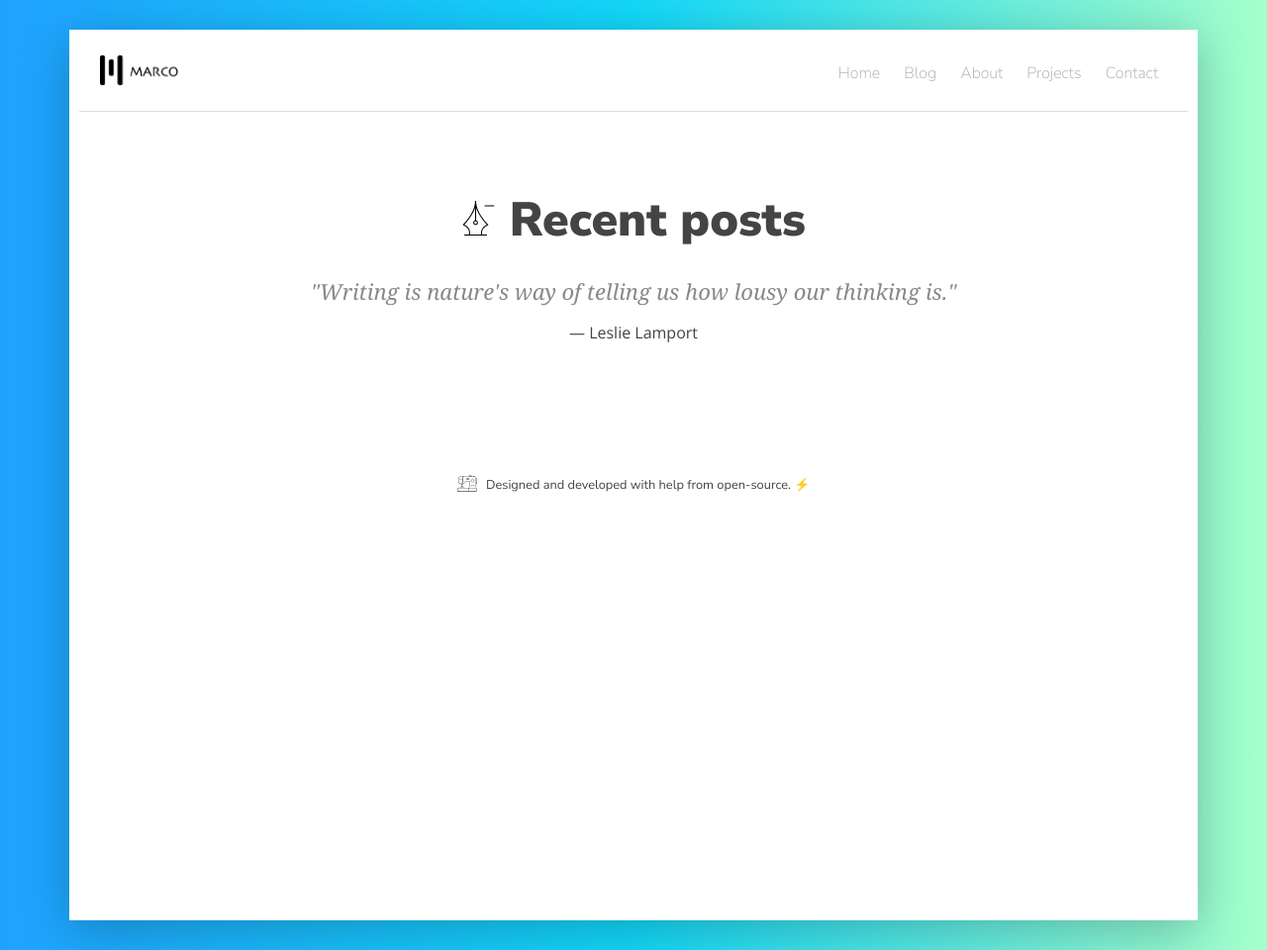
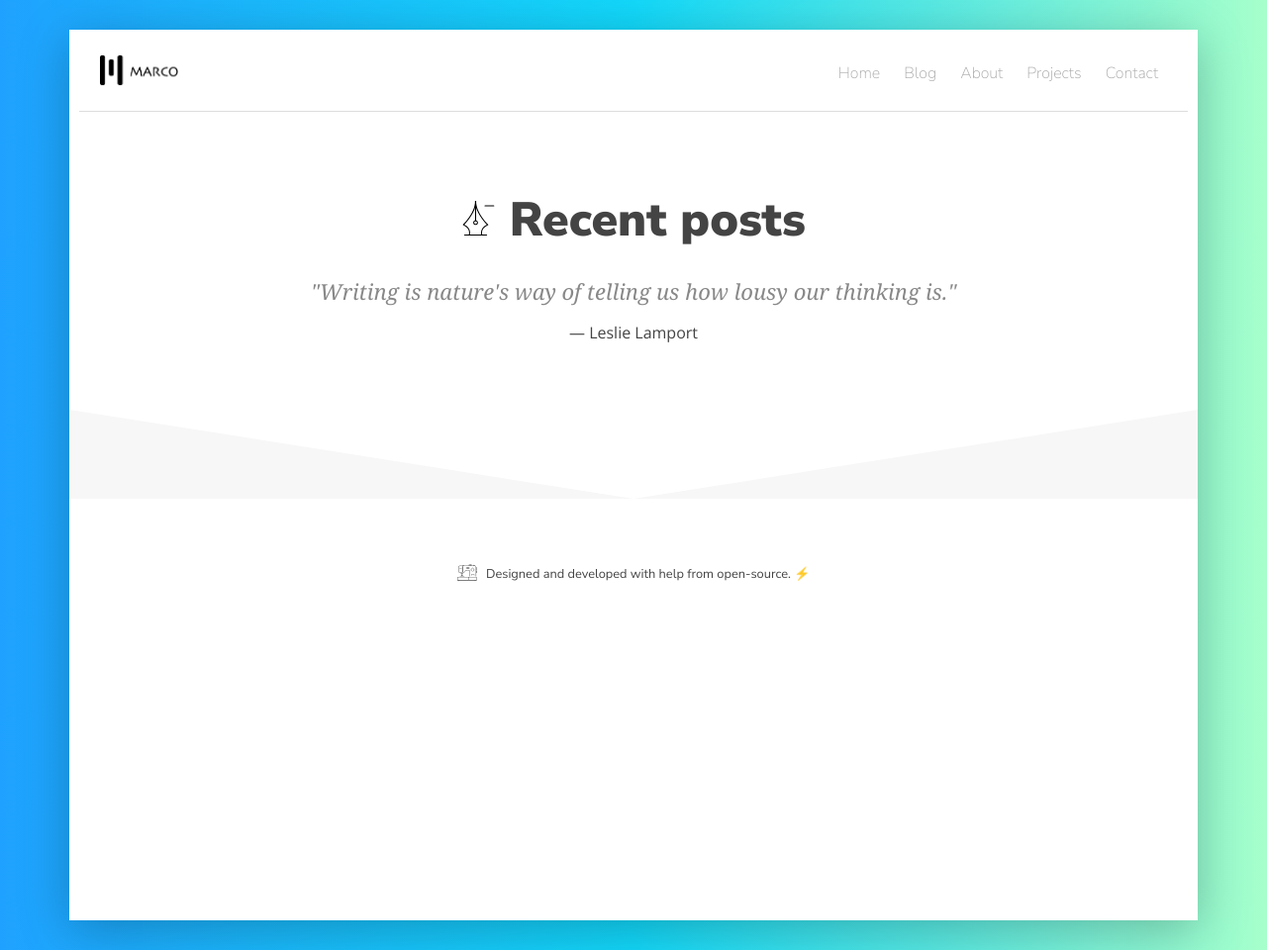
Before and after one commit to marcoroganovic/marcoroganovic.github.io, a Jekyll site: the page built from blog/index.html, in a window 1280 px wide. Shown: the whole page at 99% size. Built offline with Jekyll 4.4.1, drawn with Linux system fonts in a browser that asks for light colours; nearby versions of some CDN libraries; the list of posts is cut into pages by our own code.

Commit message:
add nice separators between section with transparent borders

```diff
--- a/blog/index.html
+++ b/blog/index.html
@@ -4,18 +4,21 @@ title: Blog | Marco Roganovic
 include_blog_script: true
 ---
 
-<div class="blog-intro">
+<section class="blog-intro">
   <h1>
     <img src="/images/pen.svg" />
     Recent posts
     </h1>
     <em>&quot;quote&quot;</em>
   <p>&mdash; author</p>
+</section>
+
+<div class="border-separator">
+  <div class="separator-left"></div>
+  <div class="separator-right"></div>
 </div>
 
-<!-- Blog intro end -->
-
-<div class="blog-posts">
+<section class="blog-posts">
 
   {% for post in paginator.posts %}
     {% assign post_modulo = forloop.index | modulo: 2 %}
@@ -38,12 +41,11 @@ include_blog_script: true
       </div>
     </div>
   {% endfor %}
-
-</div>
+</section>
 
 <!-- Blog posts end -->
 {% if paginator.total_posts > 6 %}
-<div class="blog-pagination bg-alternate">
+<section class="blog-pagination bg-alternate">
 
   <ul>
     {% for page in (1..paginator.total_pages) %}
@@ -55,5 +57,5 @@ include_blog_script: true
     {% endfor %}
   </ul>
 
-</div>
+</section>
 {% endif %}
--- a/css/styles.css
+++ b/css/styles.css
@@ -94,7 +94,7 @@ header nav a {
 }
 
 #particles {
-  height: 480px;
+  height: 450px;
 }
 
 #intro {
@@ -126,17 +126,23 @@ header nav a {
   margin-left: 49px;
 }
 
+.border-separator {
+  display: flex;
+  width: 100%;
+  height: 90px;
+}
 
-.separator-gradient {
-  position: absolute;
-  bottom: 0;
-  width: 110%;
-  height: 1px;
-  left: -20px;
-  background: #1c92d2;  /* fallback for old browsers */
-  background: -webkit-linear-gradient(to right, #f2fcfe, #1c92d2);  /* Chrome 10-25, Safari 5.1-6 */
-  background: linear-gradient(to right, #f2fcfe, #1c92d2); /* W3C, IE 10+/ Edge, Firefox 16+, Chrome 26+, Opera 12+, Safari 7+ */
+.separator-left,
+.separator-right {
+  border-bottom: 90px solid #f7f7f7;
+}
 
+.separator-left {
+  border-right: 570px solid transparent;
+}
+
+.separator-right {
+  border-left: 570px solid transparent;
 }
 
 #about, #projects, #open-source, #contact {
--- a/index.html
+++ b/index.html
@@ -14,6 +14,11 @@ homepage_script: true
   maintainability and performance.<br />Alongside that, always with keen
   eye on design and user experience.</p>
 </section>
+
+<div class="border-separator">
+  <div class="separator-left"></div>
+  <div class="separator-right"></div>
+</div>
 
 <section id="about" class="bg-alternate">
   <h2><img src="/images/about.svg" />About me</h2>
```
Also changed, not shown: 2 other files.
